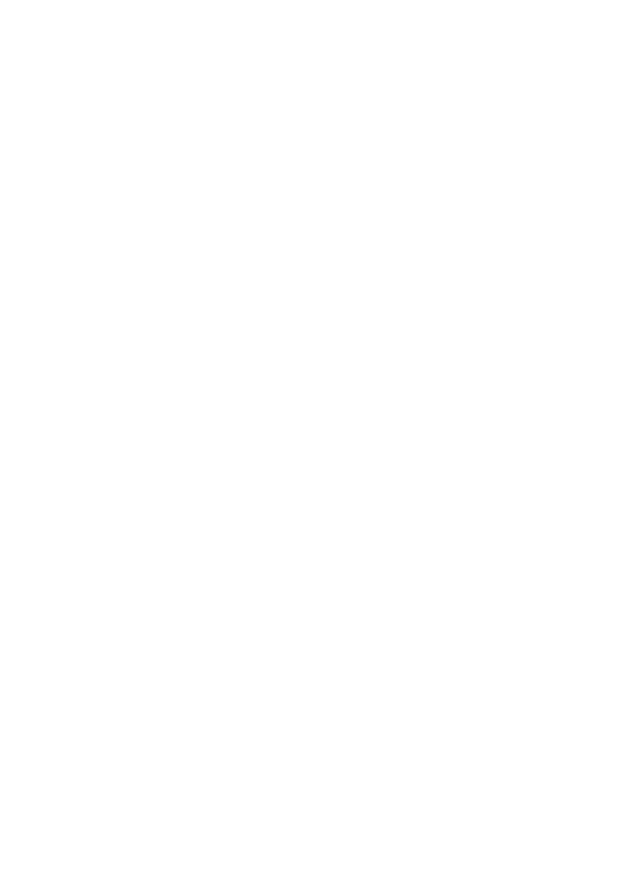
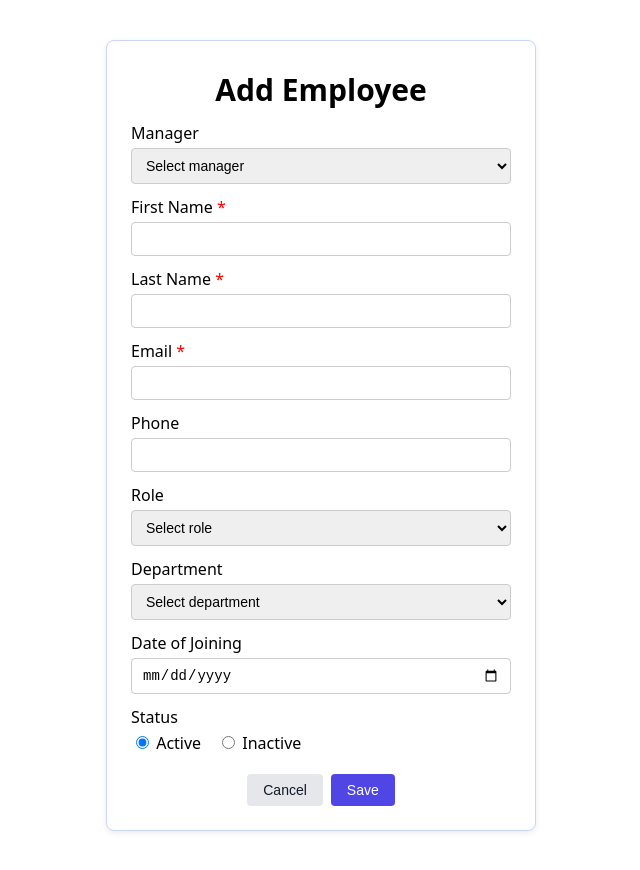
Before and after one commit to sauravkediaa/emp-review, a React (Create React App) app: page /add-employee in a window 1280 px wide. Before the commit this address had no page. Shown: the whole page, without its empty margins (319-959 px from the left). Before the commit the page ends 800 px from the top, so only its background shows below. Built offline with nearby package versions, Linux system fonts and the light colour scheme.

Commit message:
1.) Added "add employee" page and its corresponding stylesheet 2.) Updated the schema for employee 3.) Uncommented out the /add-employee route

```diff
--- a/src/App.js
+++ b/src/App.js
@@ -10,8 +10,8 @@
     <BrowserRouter>
       {/* <Navbar /> */}
       <Routes>
-        {/* <Route path="/" element={<LandingPage />} />
-        <Route path="/add-employee" element={<AddEmployee />} /> */}
+        {/* <Route path="/" element={<LandingPage />} /> */}
+        <Route path="/add-employee" element={<AddEmployee />} />
         <Route path="/add-review" element={<AddReview />} />
         {/* <Route path="/view-reviews" element={<ViewReviews />} /> */}
       </Routes>
--- a/src/pages/AddEmployee.js
+++ b/src/pages/AddEmployee.js
@@ -0,0 +1,304 @@
+import { useState } from "react";
+import "../styles/AddEmployee.css";
+
+const managerOptions = ["Aman", "Vishwanath", "Anand"];
+const roleOptions = ["Manager", "Developer", "Tester", "HR"];
+const departmentOptions = ["Engineering", "HR", "Sales", "Finance"];
+
+function AddEmployee() {
+  const [form, setForm] = useState({
+    manager: "",
+    firstName: "",
+    lastName: "",
+    email: "",
+    phone: "",
+    role: "",
+    department: "",
+    dateOfJoining: "",
+    status: "Active",
+  });
+
+  const [errors, setErrors] = useState({});
+  const [success, setSuccess] = useState("");
+
+  function handleChange(e) {
+    const { name, value } = e.target;
+    setForm((prev) => ({
+      ...prev,
+      [name]: value,
+    }));
+    setSuccess(""); // clear success when user edits again
+  }
+
+  function validate() {
+    const newErrors = {};
+
+    if (!form.manager) {
+      newErrors.manager = "Please select a manager";
+    }
+
+    if (!form.firstName.trim()) {
+      newErrors.firstName = "First name is required";
+    }
+
+    if (!form.lastName.trim()) {
+      newErrors.lastName = "Last name is required";
+    }
+
+    if (!form.email.trim()) {
+      newErrors.email = "Email is required";
+    } else {
+      const emailPattern = /^[^\s@]+@[^\s@]+\.[^\s@]+$/;
+      if (!emailPattern.test(form.email)) {
+        newErrors.email = "Please enter a valid email";
+      }
+    }
+
+    if (!form.phone.trim()) {
+      newErrors.phone = "Phone is required";
+    } else {
+      const phonePattern = /^\d{10}$/; // 10 digits
+      if (!phonePattern.test(form.phone)) {
+        newErrors.phone = "Phone must be 10 digits";
+      }
+    }
+
+    if (!form.role) {
+      newErrors.role = "Please select a role";
+    }
+
+    if (!form.department) {
+      newErrors.department = "Please select a department";
+    }
+
+    if (!form.dateOfJoining) {
+      newErrors.dateOfJoining = "Please select date of joining";
+    }
+
+    if (!form.status) {
+      newErrors.status = "Please choose status";
+    }
+
+    return newErrors;
+  }
+
+  function handleSubmit(e) {
+    e.preventDefault();
+
+    const validationErrors = validate();
+
+    if (Object.keys(validationErrors).length > 0) {
+      setErrors(validationErrors);
+      setSuccess("");
+      return;
+    }
+
+    // no errors
+    setErrors({});
+    setSuccess("Employee added successfully");
+
+    // here you can send `form` to API / localStorage
+    console.log("Employee data:", form);
+  }
+
+  function handleCancel() {
+    setForm({
+      manager: "",
+      firstName: "",
+      lastName: "",
+      email: "",
+      phone: "",
+      role: "",
+      department: "",
+      dateOfJoining: "",
+      status: "Active",
+    });
+    setErrors({});
+    setSuccess("");
+  }
+
+  return (
+    <div className="add-employee-page">
+      <h2 className="add-employee-title">Add Employee</h2>
+
+      <form className="add-employee-form" onSubmit={handleSubmit}>
+        {/* Manager */}
+        <div className="form-field">
+          <label className="form-label">Manager</label>
+          <select
+            name="manager"
+            className="form-input"
+            value={form.manager}
+            onChange={handleChange}
+          >
+            <option value="">Select manager</option>
+            {managerOptions.map((m) => (
+              <option key={m} value={m}>
+                {m}
+              </option>
+            ))}
+          </select>
+          {errors.manager && <p className="error-text">{errors.manager}</p>}
+        </div>
+
+        {/* First Name */}
+        <div className="form-field">
+          <label className="form-label">
+            First Name <span className="required">*</span>
+          </label>
+          <input
+            type="text"
+            name="firstName"
+            className="form-input"
+            value={form.firstName}
+            onChange={handleChange}
+          />
+          {errors.firstName && <p className="error-text">{errors.firstName}</p>}
+        </div>
+
+        {/* Last Name */}
+        <div className="form-field">
+          <label className="form-label">
+            Last Name <span className="required">*</span>
+          </label>
+          <input
+            type="text"
+            name="lastName"
+            className="form-input"
+            value={form.lastName}
+            onChange={handleChange}
+          />
+          {errors.lastName && <p className="error-text">{errors.lastName}</p>}
+        </div>
+
+        {/* Email */}
+        <div className="form-field">
+          <label className="form-label">
+            Email <span className="required">*</span>
+          </label>
+          <input
+            type="email"
+            name="email"
+            className="form-input"
+            value={form.email}
+            onChange={handleChange}
+          />
+          {errors.email && <p className="error-text">{errors.email}</p>}
+        </div>
+
+        {/* Phone */}
+        <div className="form-field">
+          <label className="form-label">Phone</label>
+          <input
+            type="tel"
+            name="phone"
+            className="form-input"
+            value={form.phone}
+            onChange={handleChange}
+          />
+          {errors.phone && <p className="error-text">{errors.phone}</p>}
+        </div>
+
+        {/* Role */}
+        <div className="form-field">
+          <label className="form-label">Role</label>
+          <select
+            name="role"
+            className="form-input"
+            value={form.role}
+            onChange={handleChange}
+          >
+            <option value="">Select role</option>
+            {roleOptions.map((r) => (
+              <option key={r} value={r}>
+                {r}
+              </option>
+            ))}
+          </select>
+          {errors.role && <p className="error-text">{errors.role}</p>}
+        </div>
+
+        {/* Department */}
+        <div className="form-field">
+          <label className="form-label">Department</label>
+          <select
+            name="department"
+            className="form-input"
+            value={form.department}
+            onChange={handleChange}
+          >
+            <option value="">Select department</option>
+            {departmentOptions.map((d) => (
+              <option key={d} value={d}>
+                {d}
+              </option>
+            ))}
+          </select>
+          {errors.department && (
+            <p className="error-text">{errors.department}</p>
+          )}
+        </div>
+
+        {/* Date of Joining */}
+        <div className="form-field">
+          <label className="form-label">Date of Joining</label>
+          <input
+            type="date"
+            name="dateOfJoining"
+            className="form-input"
+            value={form.dateOfJoining}
+            onChange={handleChange}
+          />
+          {errors.dateOfJoining && (
+            <p className="error-text">{errors.dateOfJoining}</p>
+          )}
+        </div>
+
+        {/* Status */}
+        <div className="form-field">
+          <label className="form-label">Status</label>
+          <div className="status-group">
+            <label>
+              <input
+                type="radio"
+                name="status"
+                value="Active"
+                checked={form.status === "Active"}
+                onChange={handleChange}
+              />{" "}
+              Active
+            </label>
+            <label>
+              <input
+                type="radio"
+                name="status"
+                value="Inactive"
+                checked={form.status === "Inactive"}
+                onChange={handleChange}
+              />{" "}
+              Inactive
+            </label>
+          </div>
+          {errors.status && <p className="error-text">{errors.status}</p>}
+        </div>
+
+        {/* Buttons */}
+        <div className="form-actions">
+          <button
+            type="button"
+            className="btn btn-secondary"
+            onClick={handleCancel}
+          >
+            Cancel
+          </button>
+          <button type="submit" className="btn btn-primary">
+            Save
+          </button>
+        </div>
+        {success && <p className="success-text">{success}</p>}
+      </form>
+    </div>
+  );
+}
+
+export default AddEmployee;
--- a/src/styles/AddEmployee.css
+++ b/src/styles/AddEmployee.css
@@ -0,0 +1,89 @@
+.add-employee-page {
+  max-width: 380px;
+  margin: 40px auto;
+  padding: 24px;
+  border-radius: 8px;
+  background: #ffffff;
+  border: 1px solid #cbd5f5;
+  box-shadow: 0 2px 6px rgba(0, 0, 0, 0.08);
+  font-family: system-ui, -apple-system, BlinkMacSystemFont, sans-serif;
+
+}
+
+.add-employee-title {
+  text-align: center;
+  margin: 4px 0 12px 0; /* very little space around heading */
+  font-size: 30px;
+  font-weight: 600;
+}
+
+.add-employee-form {
+  display: flex;
+  flex-direction: column;
+  gap: 12px;
+}
+
+.form-field {
+  display: flex;
+  flex-direction: column;
+}
+
+.form-label {
+  margin-bottom: 4px;
+  font-weight: 500;
+}
+
+.required {
+  color: red;
+}
+
+.form-input {
+  padding: 8px 10px;
+  border-radius: 4px;
+  border: 1px solid #ccc;
+  font-size: 14px;
+}
+
+.status-group {
+  display: flex;
+  gap: 16px;
+  align-items: center;
+}
+
+.form-actions {
+  display: flex;
+  justify-content: center;
+  gap: 8px;
+  margin-top: 8px;
+}
+
+.btn {
+  padding: 8px 16px;
+  border-radius: 4px;
+  border: none;
+  cursor: pointer;
+  font-size: 14px;
+}
+
+.btn-primary {
+  background-color: #4f46e5;
+  color: #ffffff;
+}
+
+.btn-secondary {
+  background-color: #e5e7eb;
+  color: #111827;
+}
+.error-text {
+  margin-top: 4px;
+  color: red;
+  font-size: 12px;
+}
+
+/* green success message */
+.success-text {
+  margin-bottom: 12px;
+  color: #16a34a; /* green */
+  font-size: 18px;
+  text-align: center;
+}
```
Also changed, not shown: src/utils/schema.txt.
